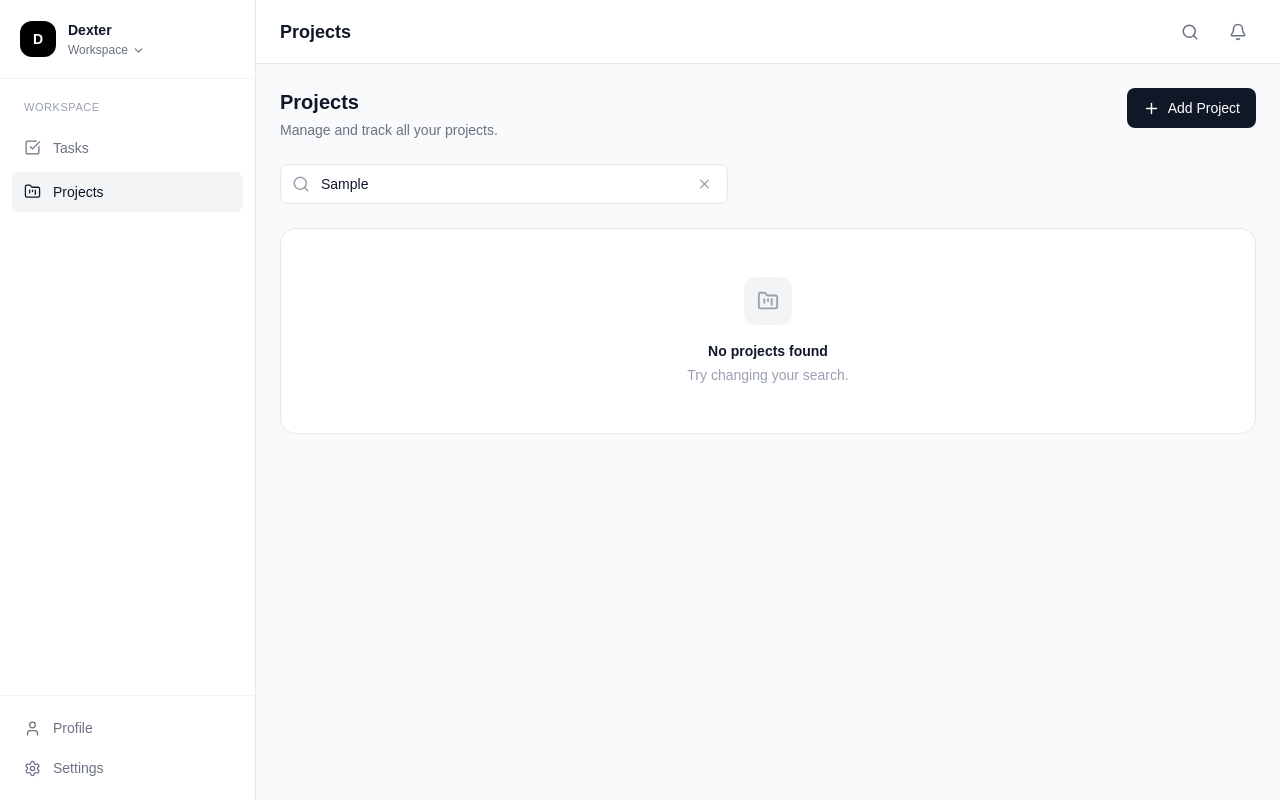
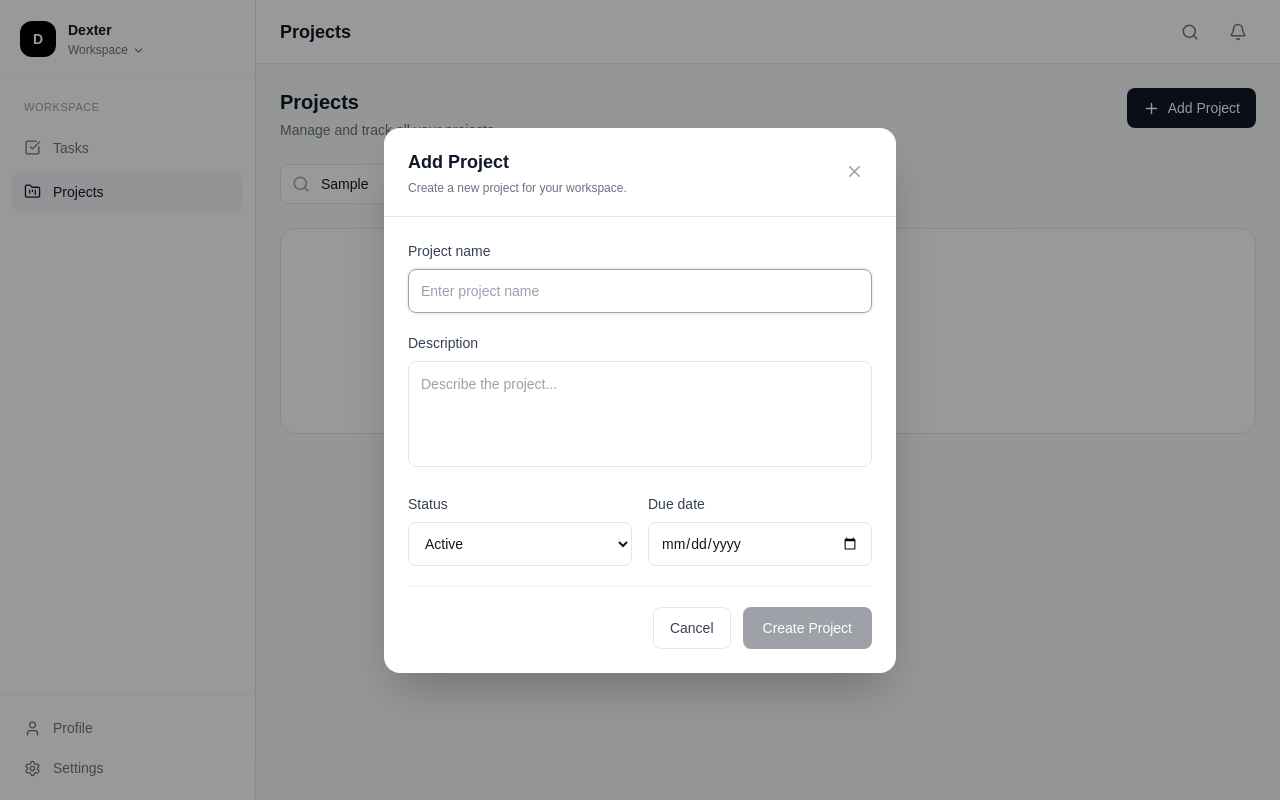
Before and after one commit to Mahima-1008/ablespace-task-manager, a Next.js app in the folder frontend/: page /projects in a window 1280 px wide. Both pictures are taken after typing "Sample" into the empty fields and a click on the button "Add Project". Built offline with nearby package versions, Linux system fonts and the light colour scheme.

Commit message:
Add project creation

```diff
--- a/frontend/app/projects/page.tsx
+++ b/frontend/app/projects/page.tsx
@@ -4,20 +4,28 @@ import { Plus, Search, X } from "lucide-react";
 import { useMemo, useState } from "react";
 
 import AppLayout from "@/components/layout/AppLayout";
+import AddProjectModal from "@/components/projects/AddProjectModal";
 import ProjectList from "@/components/projects/ProjectList";
-import { projects } from "@/lib/constants";
+import { projects as initialProjects } from "@/lib/constants";
+import { Project } from "@/types/project";
 
 export default function ProjectsPage() {
+  const [allProjects, setAllProjects] =
+    useState<Project[]>(initialProjects);
+
   const [search, setSearch] = useState("");
+
+  const [showAddProject, setShowAddProject] =
+    useState(false);
 
   const filteredProjects = useMemo(() => {
     const query = search.trim().toLowerCase();
 
     if (!query) {
-      return projects;
+      return allProjects;
     }
 
-    return projects.filter((project) => {
+    return allProjects.filter((project) => {
       return (
         project.name.toLowerCase().includes(query) ||
         project.description
@@ -25,9 +33,19 @@ export default function ProjectsPage() {
           .includes(query)
       );
     });
-  }, [search]);
+  }, [allProjects, search]);
+
+  const handleCreateProject = (
+    newProject: Project
+  ) => {
+    setAllProjects((currentProjects) => [
+      newProject,
+      ...currentProjects,
+    ]);
+  };
 
   return (
+    <>
       <AppLayout title="Projects">
         <div className="space-y-6">
           {/* Heading */}
@@ -44,6 +62,7 @@ export default function ProjectsPage() {
 
             <button
               type="button"
+              onClick={() => setShowAddProject(true)}
               className="flex h-10 items-center gap-2 rounded-lg bg-gray-900 px-4 text-sm font-medium text-white transition hover:bg-gray-800"
             >
               <Plus size={17} />
@@ -84,5 +103,13 @@ export default function ProjectsPage() {
           <ProjectList projects={filteredProjects} />
         </div>
       </AppLayout>
+
+      {/* Add Project Modal */}
+      <AddProjectModal
+        isOpen={showAddProject}
+        onClose={() => setShowAddProject(false)}
+        onCreateProject={handleCreateProject}
+      />
+    </>
   );
 }
--- a/frontend/components/projects/AddProjectModal.tsx
+++ b/frontend/components/projects/AddProjectModal.tsx
@@ -0,0 +1,209 @@
+"use client";
+
+import { FormEvent, useState } from "react";
+import { X } from "lucide-react";
+import { Project } from "@/types/project";
+
+interface AddProjectModalProps {
+  isOpen: boolean;
+  onClose: () => void;
+  onCreateProject: (project: Project) => void;
+}
+
+export default function AddProjectModal({
+  isOpen,
+  onClose,
+  onCreateProject,
+}: AddProjectModalProps) {
+  const [name, setName] = useState("");
+  const [description, setDescription] = useState("");
+  const [status, setStatus] =
+    useState<Project["status"]>("active");
+  const [dueDate, setDueDate] = useState("");
+
+  if (!isOpen) {
+    return null;
+  }
+
+  const resetForm = () => {
+    setName("");
+    setDescription("");
+    setStatus("active");
+    setDueDate("");
+  };
+
+  const handleClose = () => {
+    resetForm();
+    onClose();
+  };
+
+  const handleSubmit = (
+    event: FormEvent<HTMLFormElement>
+  ) => {
+    event.preventDefault();
+
+    if (!name.trim()) {
+      return;
+    }
+
+    const newProject: Project = {
+      id: `project-${Date.now()}`,
+      name: name.trim(),
+      description: description.trim(),
+      status,
+      members: ["Admin"],
+      taskCount: 0,
+      completedTasks: 0,
+      dueDate: dueDate || "No date",
+    };
+
+    onCreateProject(newProject);
+
+    resetForm();
+    onClose();
+  };
+
+  return (
+    <div className="fixed inset-0 z-[100] flex items-center justify-center bg-black/40 p-4">
+      <div className="w-full max-w-lg overflow-hidden rounded-2xl bg-white shadow-2xl">
+        {/* Header */}
+        <div className="flex items-center justify-between border-b border-gray-200 px-6 py-5">
+          <div>
+            <h2 className="text-lg font-semibold text-gray-900">
+              Add Project
+            </h2>
+
+            <p className="mt-1 text-xs text-gray-500">
+              Create a new project for your workspace.
+            </p>
+          </div>
+
+          <button
+            type="button"
+            onClick={handleClose}
+            className="rounded-lg p-2 text-gray-400 transition hover:bg-gray-100 hover:text-gray-700"
+            aria-label="Close"
+          >
+            <X size={19} />
+          </button>
+        </div>
+
+        {/* Form */}
+        <form
+          onSubmit={handleSubmit}
+          className="space-y-5 p-6"
+        >
+          {/* Name */}
+          <div>
+            <label
+              htmlFor="project-name"
+              className="mb-2 block text-sm font-medium text-gray-700"
+            >
+              Project name
+            </label>
+
+            <input
+              id="project-name"
+              type="text"
+              value={name}
+              onChange={(event) =>
+                setName(event.target.value)
+              }
+              placeholder="Enter project name"
+              autoFocus
+              className="h-11 w-full rounded-lg border border-gray-200 px-3 text-sm outline-none transition placeholder:text-gray-400 focus:border-gray-400 focus:ring-2 focus:ring-gray-100"
+            />
+          </div>
+
+          {/* Description */}
+          <div>
+            <label
+              htmlFor="project-description"
+              className="mb-2 block text-sm font-medium text-gray-700"
+            >
+              Description
+            </label>
+
+            <textarea
+              id="project-description"
+              value={description}
+              onChange={(event) =>
+                setDescription(event.target.value)
+              }
+              placeholder="Describe the project..."
+              rows={4}
+              className="w-full resize-none rounded-lg border border-gray-200 px-3 py-3 text-sm outline-none transition placeholder:text-gray-400 focus:border-gray-400 focus:ring-2 focus:ring-gray-100"
+            />
+          </div>
+
+          {/* Status + Due Date */}
+          <div className="grid grid-cols-1 gap-4 sm:grid-cols-2">
+            <div>
+              <label
+                htmlFor="project-status"
+                className="mb-2 block text-sm font-medium text-gray-700"
+              >
+                Status
+              </label>
+
+              <select
+                id="project-status"
+                value={status}
+                onChange={(event) =>
+                  setStatus(
+                    event.target.value as Project["status"]
+                  )
+                }
+                className="h-11 w-full rounded-lg border border-gray-200 bg-white px-3 text-sm outline-none focus:border-gray-400"
+              >
+                <option value="active">Active</option>
+                <option value="completed">
+                  Completed
+                </option>
+                <option value="on-hold">On Hold</option>
+              </select>
+            </div>
+
+            <div>
+              <label
+                htmlFor="project-due-date"
+                className="mb-2 block text-sm font-medium text-gray-700"
+              >
+                Due date
+              </label>
+
+              <input
+                id="project-due-date"
+                type="date"
+                value={dueDate}
+                onChange={(event) =>
+                  setDueDate(event.target.value)
+                }
+                className="h-11 w-full rounded-lg border border-gray-200 px-3 text-sm outline-none focus:border-gray-400"
+              />
+            </div>
+          </div>
+
+          {/* Actions */}
+          <div className="flex justify-end gap-3 border-t border-gray-100 pt-5">
+            <button
+              type="button"
+              onClick={handleClose}
+              className="rounded-lg border border-gray-200 px-4 py-2.5 text-sm font-medium text-gray-700 transition hover:bg-gray-50"
+            >
+              Cancel
+            </button>
+
+            <button
+              type="submit"
+              disabled={!name.trim()}
+              className="rounded-lg bg-gray-900 px-5 py-2.5 text-sm font-medium text-white transition hover:bg-gray-800 disabled:cursor-not-allowed disabled:opacity-40"
+            >
+              Create Project
+            </button>
+          </div>
+        </form>
+      </div>
+    </div>
+  );
+}
```
Lines whose indentation alone changed are shown as unchanged.
